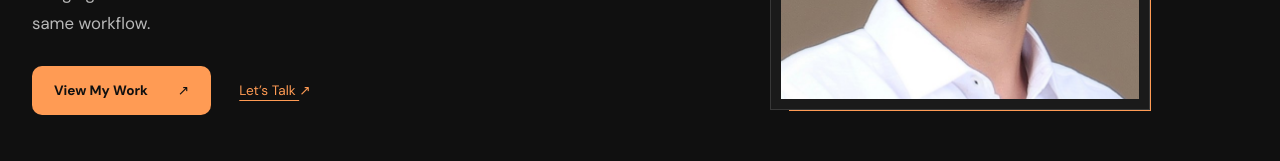
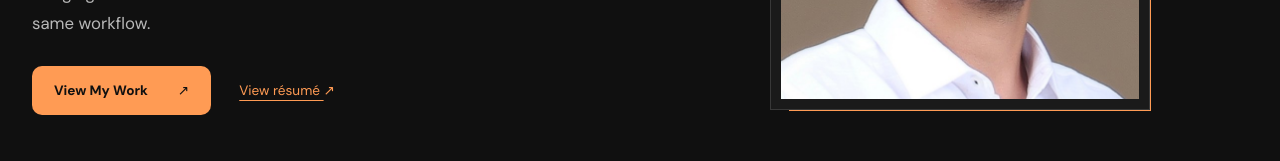
Before and after one commit to jan-christopher-buen/personal-portfolio, a React (Vite) app: page / in a window 1280 px wide. Shown: the part 487-648 px from the top of the page. Built offline with nearby package versions, Linux system fonts and the light colour scheme.

Commit message:
feat(resume): add PDF links to hero and about

```diff
--- a/src/App.jsx
+++ b/src/App.jsx
@@ -33,6 +33,15 @@ function About() {
           document decisions, with a focus on useful interfaces and dependable
           websites.
         </p>
+        <a
+          className="text-link"
+          href="/Jan-Christopher-Buen-Resume.pdf"
+          target="_blank"
+          rel="noopener noreferrer"
+          aria-label="View résumé (PDF, opens in a new tab)"
+        >
+          View résumé <span aria-hidden="true">↗</span>
+        </a>
       </div>
     </section>
   )
@@ -99,8 +108,14 @@ export default function App() {
               <a className="button" href="#work">
                 View My Work <span aria-hidden="true">↗</span>
               </a>
-              <a className="secondary-action" href="#contact">
-                Let’s Talk <span aria-hidden="true">↗</span>
+              <a
+                className="secondary-action"
+                href="/Jan-Christopher-Buen-Resume.pdf"
+                target="_blank"
+                rel="noopener noreferrer"
+                aria-label="View résumé (PDF, opens in a new tab)"
+              >
+                View résumé <span aria-hidden="true">↗</span>
               </a>
             </div>
           </div>
--- a/src/styles.css
+++ b/src/styles.css
@@ -601,6 +601,14 @@ main:focus {
   min-width: 0;
   max-width: 760px;
 }
+.about-content > .text-link {
+  display: inline-flex;
+  align-items: center;
+  gap: 8px;
+  min-height: 44px;
+  margin-top: 20px;
+  padding: 8px 0;
+}
 .hero-portrait {
   width: 100%;
   max-width: 380px;
```
Also changed, not shown: 1 other file (tests, documents, lock files or other folders).
